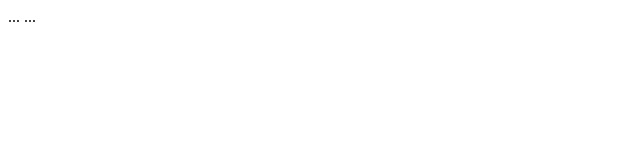
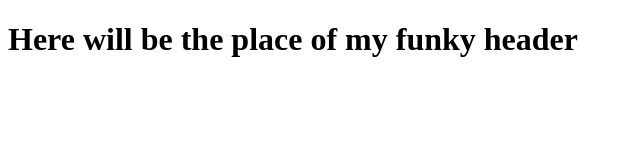
Before and after one commit to Bachir-Ndiaye/helloWorld, a plain HTML site: page index.html in a window 1280 px wide. Shown: the whole page, without its empty margins (0-640 px from the left). Drawn offline with Linux system fonts and the light colour scheme.

Commit message:
Adding a h1 tag to my file
h1 tags are usually uses fot big titles

```diff
--- a/index.html
+++ b/index.html
@@ -5,8 +5,8 @@
   <title>Amadou NDIAYE - First Github Projetc at WCS</title>
 </head>
 <body>
-  ...
-  <!-- Le reste du contenu -->
-  ...
+  <h1>
+    Here will be the place of my funky header
+  </h1>
 </body>
 </html>
```
